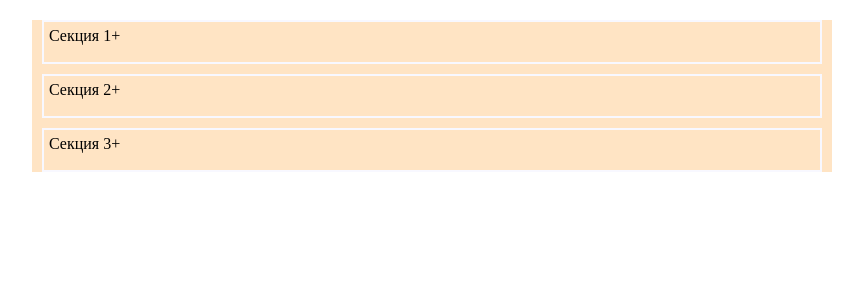
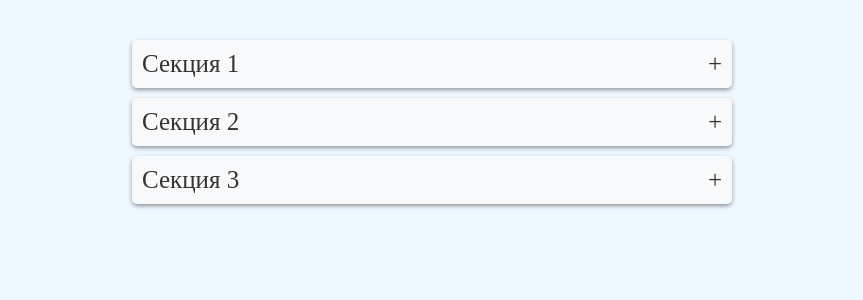
Before and after one commit to Madridka/KSF-38_Accordion, a Vue app: page / in a window 1280 px wide. Shown: the top 300 px of the page, without its empty margins (208-1071 px from the left). Built offline with nearby package versions, Linux system fonts and the light colour scheme.

Commit message:
style: style for accordion

```diff
--- a/src/components/AccordionView.vue
+++ b/src/components/AccordionView.vue
@@ -6,16 +6,16 @@
       :key="item.id"
       :class="{ 'accordion__item-active': activeItem === item.id }"
     >
-      <div class="accordion-header" @click.prevent="toggleItem(item.id)">
+      <div class="accordion__header" @click.prevent="toggleItem(item.id)">
         <span>{{ item.title }}</span>
         <span>{{ activeItem === item.id ? "-" : "+" }}</span>
       </div>
       <div v-if="activeItem === item.id">
         <div
-          class="accordion-content"
-          :class="{ 'accordion__item-active': activeItem === item.id }"
+          class="accordion__content"
+          :class="{ 'accordion__content-open': activeItem === item.id }"
         >
-          {{ item.content }}
+          <span class="accordion__text">{{ item.content }}</span>
         </div>
       </div>
     </div>
@@ -60,18 +60,50 @@ const toggleItem = (id) => {
 <style lang="scss" scoped>
 .accordion {
   margin: 20px auto;
-  width: 800px;
-  background-color: bisque;
+  padding: 20px;
+  width: 600px;
 
   &__item {
-    margin: 10px;
-    padding: 5px;
-    height: 30px;
-    border: 2px solid ghostwhite;
+    margin-bottom: 10px;
+    // border: 1px solid rgb(37, 37, 204);
+    box-shadow: 0 2px 4px rgba(0, 0, 0, 0.4);
+    border-radius: 5px;
+    overflow: hidden;
 
     &-active {
-      border-color: blue;
+      border: 1px solid #007bff;
     }
+  }
+
+  &__header {
+    display: flex;
+    justify-content: space-between;
+    align-items: center;
+    font-size: 25px;
+    padding: 10px;
+    cursor: pointer;
+    background-color: #f8f9fa;
+    color: #333;
+
+    &:hover {
+      background-color: #e9ecef;
+    }
+  }
+
+  &__content {
+    max-height: 0;
+    overflow: hidden;
+
+    &-open {
+      max-height: 500px;
+    }
+  }
+
+  &__text {
+    padding-bottom: 16px;
+    margin: 10px;
+    color: #555;
+    line-height: 1.6;
   }
 }
 </style>
--- a/src/main.js
+++ b/src/main.js
@@ -1,4 +1,5 @@
 import { createApp } from 'vue'
 import App from './App.vue'
+import './styles/base.scss'
 
 createApp(App).mount('#app')
--- /dev/null
+++ b/src/styles/base.scss
@@ -0,0 +1,3 @@
+body {
+    background-color: aliceblue;
+}
```
